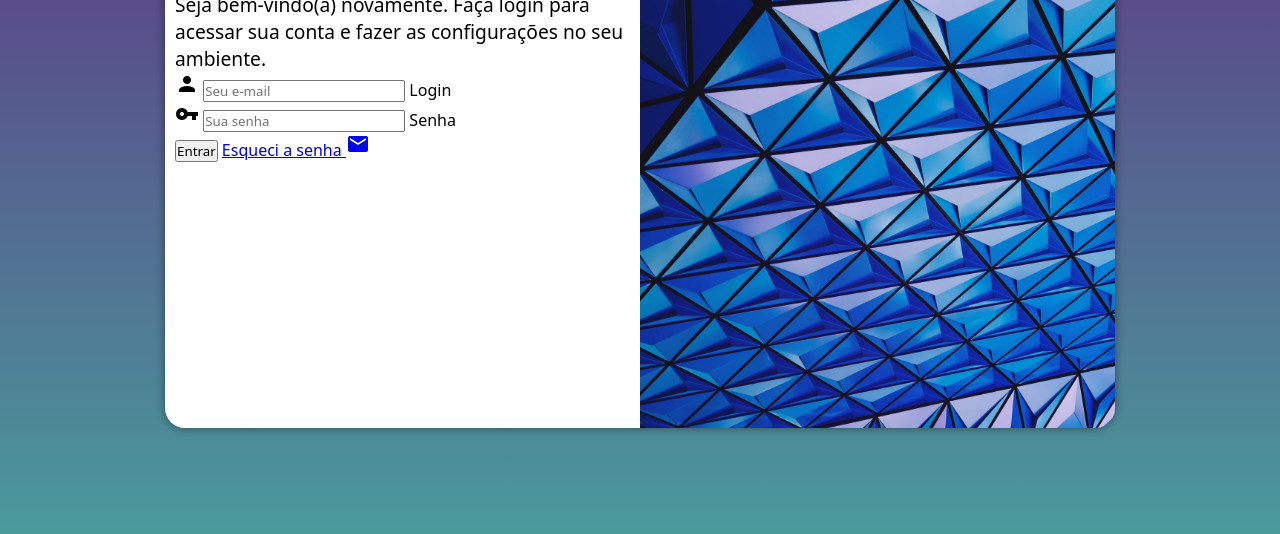
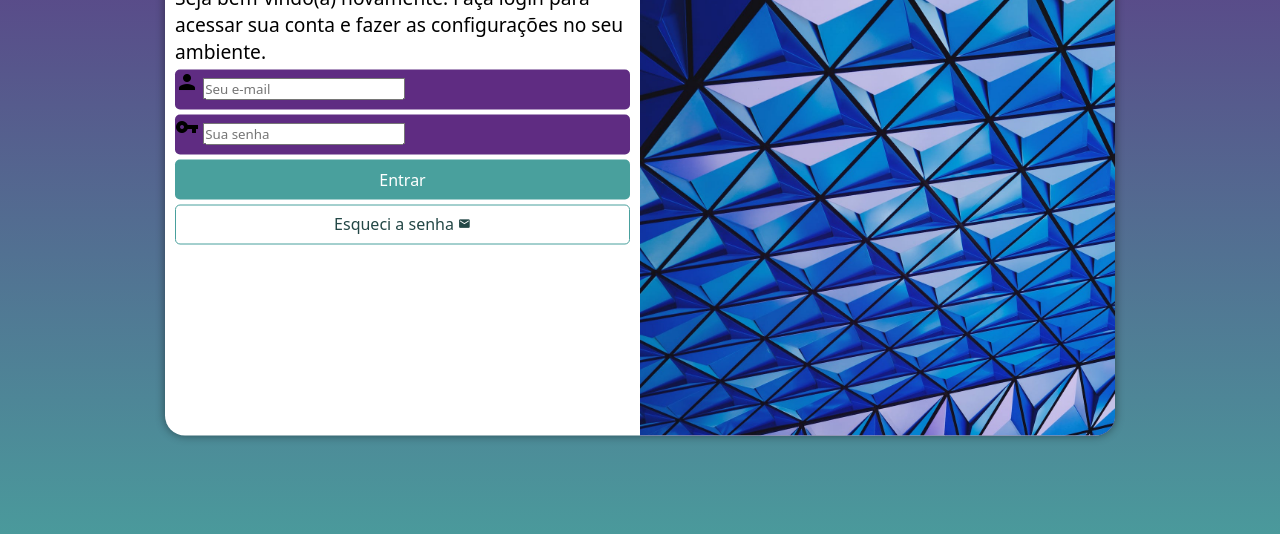
Before and after one commit to Joao-Pedr0/projeto-login, a plain HTML site: page index.html in a window 1280 px wide. Shown: the part 222-756 px from the top of the page. Drawn offline with Linux system fonts and the light colour scheme.

Commit message:
Iniciando o CSS do formulário

```diff
--- a/estilos/style.css
+++ b/estilos/style.css
@@ -34,7 +34,7 @@ section#login{
 
     background-color: white;
     width: 250px;
-    height: 500px;
+    height: 515px;
     border-radius: 20px;
     box-shadow: 0px 0px 10px rgba(0, 0, 0, 0.450);
 
@@ -62,3 +62,56 @@ div#formulario > h1{
 div#formulario > p {
     font-size: 0.8em;
 }
+
+form > div.campo{
+    background-color: #5f2c82;
+    display: block;
+    width: 100%;
+    height: 40px;
+    border-radius: 5px;
+    margin: 5px 0px;
+}
+
+div.campo > label{
+    display: none;
+}
+
+form > input[type=submit]{
+    display: block;
+    font-size: 1em;
+    width: 100%;
+    height: 40px;
+    background-color: #49a09d;
+    color: white;
+    border: none;
+    border-radius: 5px;
+}
+
+form > input[type=submit]:hover{
+    background-color: #3d817f;
+    cursor: pointer;
+}
+
+form > a.botao{
+    display: block;
+    text-align: center;
+    padding-top: 7px;
+    margin-top: 5px;
+    font-size: 1em;
+    width: 100%;
+    height: 40px;
+    background-color: white;
+    border: 1px solid #49a09d;
+    color: #234746;
+    border-radius: 5px;
+    text-decoration: none;
+}
+
+form > a.botao:hover{
+    background-color: #60d1cd;
+}
+
+form > a.botao > span{
+    font-size: 0.8em;
+
+}
--- a/index.html
+++ b/index.html
@@ -30,7 +30,7 @@
                         <label for="isenha">Senha</label>
                     </div>
                     <input type="submit" value="Entrar">
-                    <a href="esqueci.html">
+                    <a href="esqueci.html" class="botao">
                         Esqueci a senha <span class="material-icons md-18">mail</span>
                     </a>
                 </form>
```
